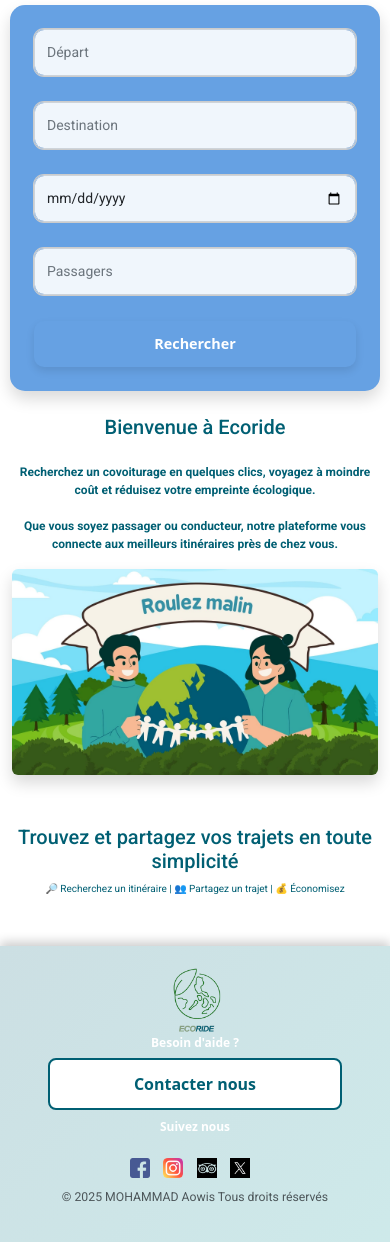
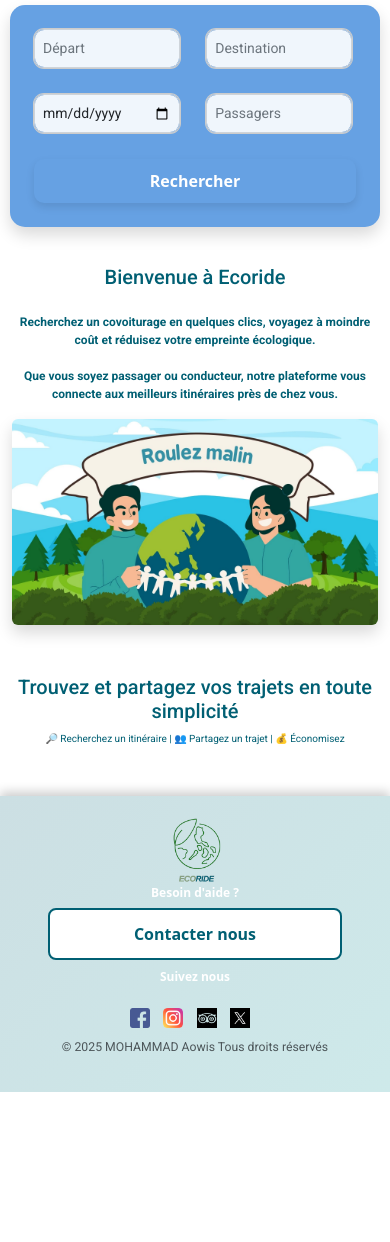
Before and after one commit to ovis02/EcoRide, a Symfony app: template templates/home/index.html.twig in a window 390 px wide. Shown: the part 135-1377 px from the top of the page. After the commit the page ends 1227 px from the top, so only its background shows below. Run offline with Twig, Linux system fonts and the light colour scheme; the template is opened without the code that fills it, so the values that code supplies are empty; some libraries are stand-ins or nearby versions; some web fonts are replaced.

Commit message:
reduction de la barre de recherche format mobile + css

```diff
--- a/public/css/style.css
+++ b/public/css/style.css
@@ -179,7 +179,7 @@ button.btn.button-reserch {
 }
 
 button.btn.button-reserch:hover {
-  background-color: #5494d1;
+  background-color: #005f73;
 }
 
 /*Introduction*/
@@ -773,21 +773,44 @@ p {
     z-index: 10;
   }
 
-  .search-box {
-    padding: 15px;
+  .search-box form {
+    display: flex;
+    flex-wrap: wrap;
+    gap: 10px;
   }
 
   .search-box .form-control {
     font-size: 14px;
-    margin-bottom: 10px;
+    padding: 8px;
+    width: 100%;
+  }
+
+  .search-box .col-md-2,
+  .search-box .col-md-3 {
+    width: 48%; /* deux champs par ligne */
+  }
+
+  .search-box .col-md-2.d-grid {
+    width: 100%; /* le bouton prend toute la largeur */
   }
 
   .button-reserch {
+    font-size: 16px;
+    padding: 10px;
     width: 100%;
+  }
+
+  /* Bouton Rechercher */
+  button.btn.button-reserch {
+    background-color: #66a1e3;
+  }
+
+  button.btn.button-reserch:hover {
+    background-color: #005f73;
   }
   /*..........................*/
   .introduction-section {
-    margin-top: 450px;
+    margin-top: 300px;
   }
 
   /*........................PrincipaleMobileFormat.............................*/
@@ -829,9 +852,10 @@ p {
   /*Page de coivoiturage*/
 
   .container-fluid {
-    margin-top: 550px;
-    margin-bottom: 200px;
+    margin-top: 400px;
+    margin-bottom: 100px;
   }
+
   .card {
     margin-bottom: 30px;
     padding: 20px;
@@ -883,7 +907,7 @@ p {
   /*formulaire de contact*/
   .contact-section {
     padding: 60px 15px 60px; /* Plus d'espace haut sur mobile */
-    margin-top: 130px;
+    margin-top: 135px;
   }
 
   .contact-title {
```
